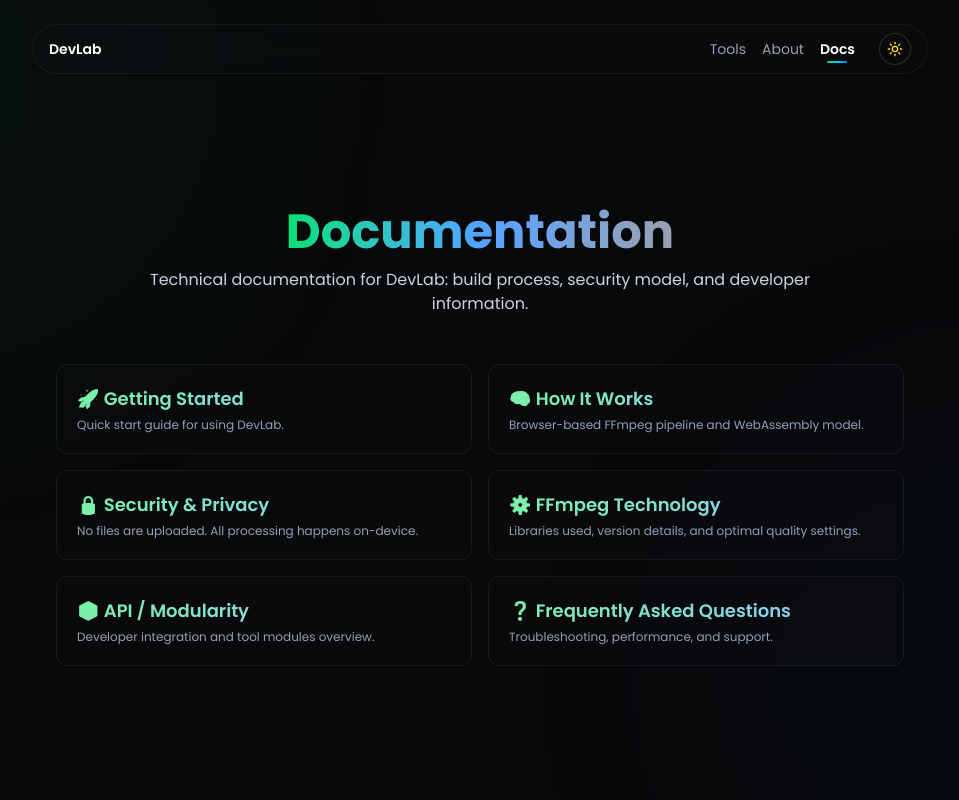
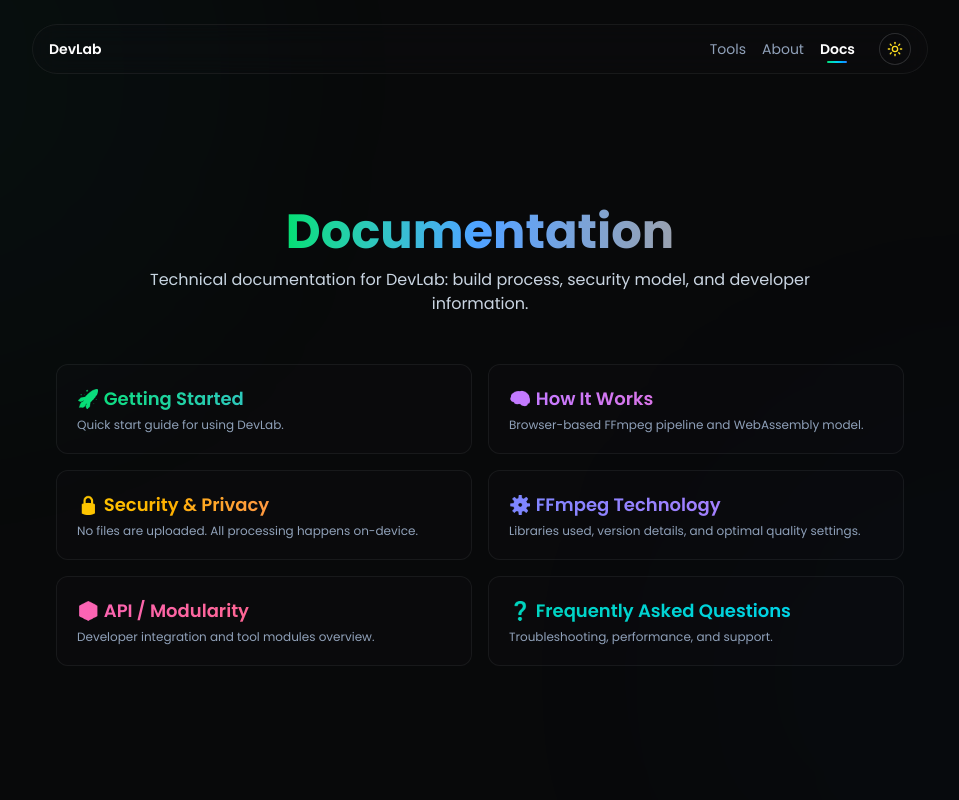
Before and after one commit to justthendra/devlab, a Next.js app: page /docs in a window 1280 px wide. Shown: the top 800 px of the page, without its empty margins (160-1119 px from the left). Built offline with nearby package versions, Linux system fonts and the light colour scheme.

Commit message:
Add gradient colors to documentation section cards
Updated section cards to include gradient colors for better visual distinction.

```diff
--- a/app/docs/page.tsx
+++ b/app/docs/page.tsx
@@ -12,31 +12,37 @@ export default function DocsPage() {
       title: "🚀 Getting Started",
       link: "/docs/getting-started",
       desc: "Quick start guide for using DevLab.",
+      gradient: "from-green-400 to-blue-400",
     },
     {
       title: "🧠 How It Works",
       link: "/docs/how-it-works",
       desc: "Browser-based FFmpeg pipeline and WebAssembly model.",
+      gradient: "from-purple-400 to-pink-400",
     },
     {
       title: "🔒 Security & Privacy",
       link: "/docs/security",
       desc: "No files are uploaded. All processing happens on-device.",
+      gradient: "from-yellow-400 to-red-400",
     },
     {
       title: "⚙️ FFmpeg Technology",
       link: "/docs/ffmpeg",
       desc: "Libraries used, version details, and optimal quality settings.",
+      gradient: "from-indigo-400 to-purple-400",
     },
     {
       title: "📦 API / Modularity",
       link: "/docs/api",
       desc: "Developer integration and tool modules overview.",
+      gradient: "from-pink-400 to-red-400",
     },
     {
       title: "❓ Frequently Asked Questions",
       link: "/docs/faq",
       desc: "Troubleshooting, performance, and support.",
+      gradient: "from-teal-400 to-cyan-400",
     },
   ];
 
@@ -87,12 +93,12 @@ export default function DocsPage() {
                   cursor-pointer p-5 rounded-xl text-left border transition
                   ${
                     theme === "dark"
-                      ? "bg-[rgba(19,20,22,0.23)] border-[rgba(255,255,255,0.06)] text-slate-200 hover:shadow-[0_0_25px_rgba(0,255,220,0.3)]"
+                      ? "bg-[rgba(19,20,22,0.23)] border-[rgba(255,255,255,0.06)] text-slate-200"
                       : "bg-white border-gray-200 text-slate-800 hover:shadow-[0_0_15px_rgba(0,150,255,0.15)]"
                   }
                 `}
               >
-                <h3 className="text-lg font-semibold bg-gradient-to-r from-green-300 to-blue-300 bg-clip-text text-transparent">
+                <h3 className={`text-lg font-semibold bg-gradient-to-r ${section.gradient} bg-clip-text text-transparent`}>
                   {section.title}
                 </h3>
                 <p
```
